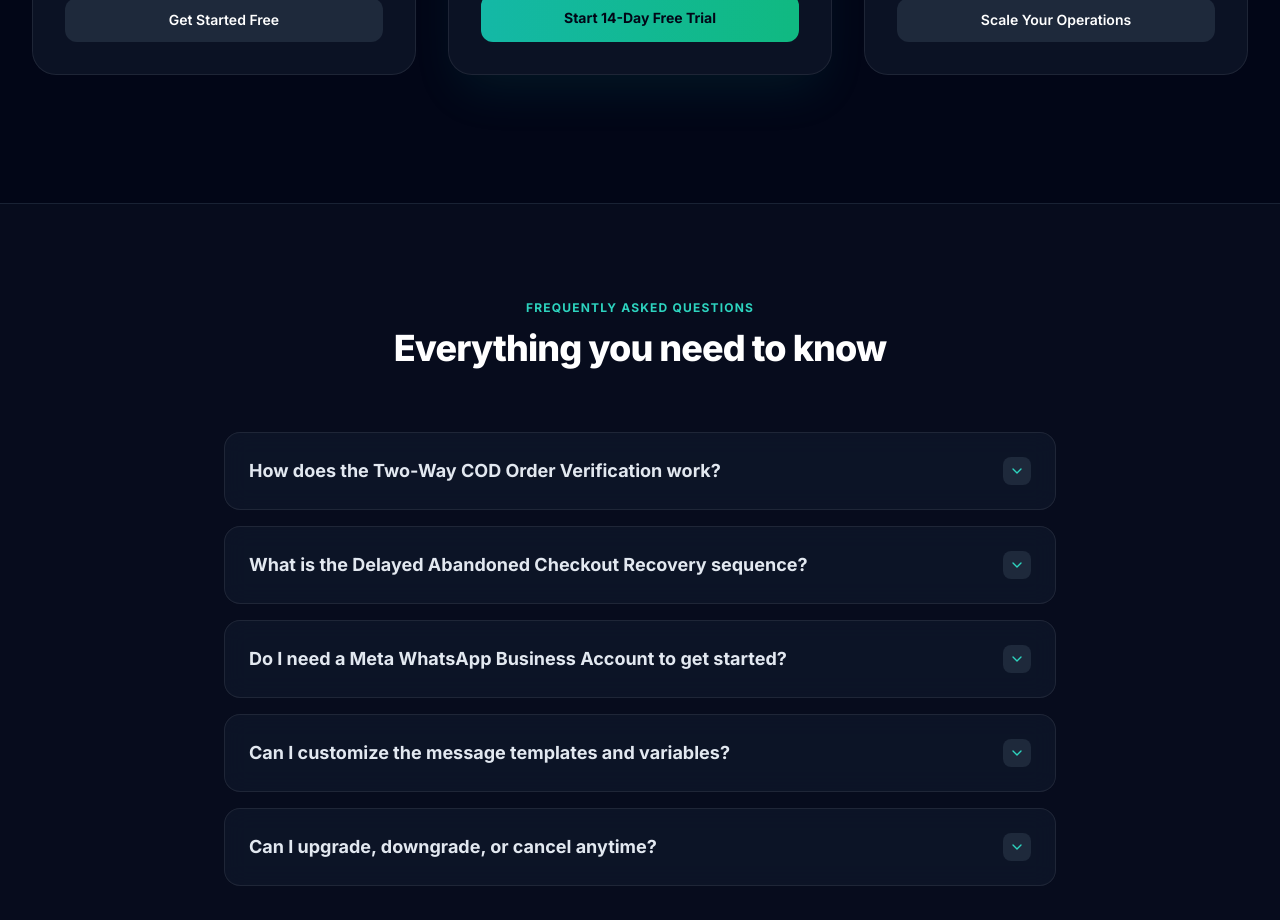
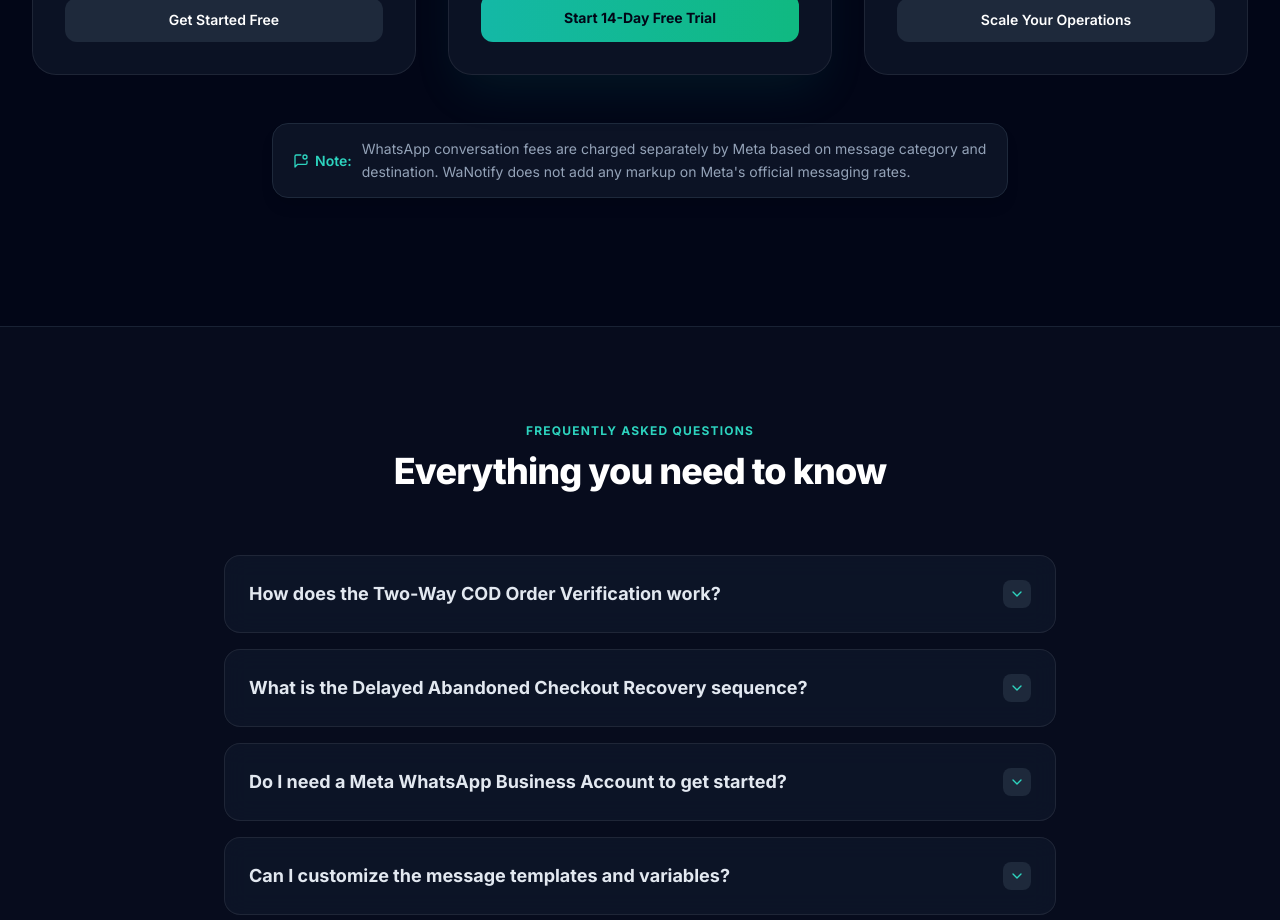
Before and after one commit to chavdaparesh953/ainotify, a React (Vite) app in the folder frontend/: page / in a window 1280 px wide. Shown: the part 4600-5520 px from the top of the page. Built offline with nearby package versions, Linux system fonts and the light colour scheme; no server answers.

Commit message:
feat(landing): add transparent Meta WhatsApp conversation fee disclaimer below pricing

```diff
--- a/frontend/src/pages/LandingPage.jsx
+++ b/frontend/src/pages/LandingPage.jsx
@@ -863,6 +863,19 @@ export function LandingPage() {
               </Link>
             </div>
           </div>
+
+          {/* Transparent Meta Pricing Disclaimer Note */}
+          <div className="mt-10 sm:mt-12 max-w-3xl mx-auto text-center px-4">
+            <div className="inline-flex flex-col sm:flex-row items-center justify-center gap-2.5 px-5 py-3.5 rounded-2xl bg-slate-900/80 border border-slate-800 text-xs sm:text-sm text-slate-400 text-center sm:text-left shadow-lg">
+              <span className="inline-flex items-center gap-1.5 font-semibold text-teal-400 shrink-0">
+                <MessageSquareDot className="w-4 h-4 text-teal-400" />
+                <span>Note:</span>
+              </span>
+              <span className="leading-relaxed">
+                WhatsApp conversation fees are charged separately by Meta based on message category and destination. WaNotify does not add any markup on Meta's official messaging rates.
+              </span>
+            </div>
+          </div>
         </div>
       </section>
 
```
